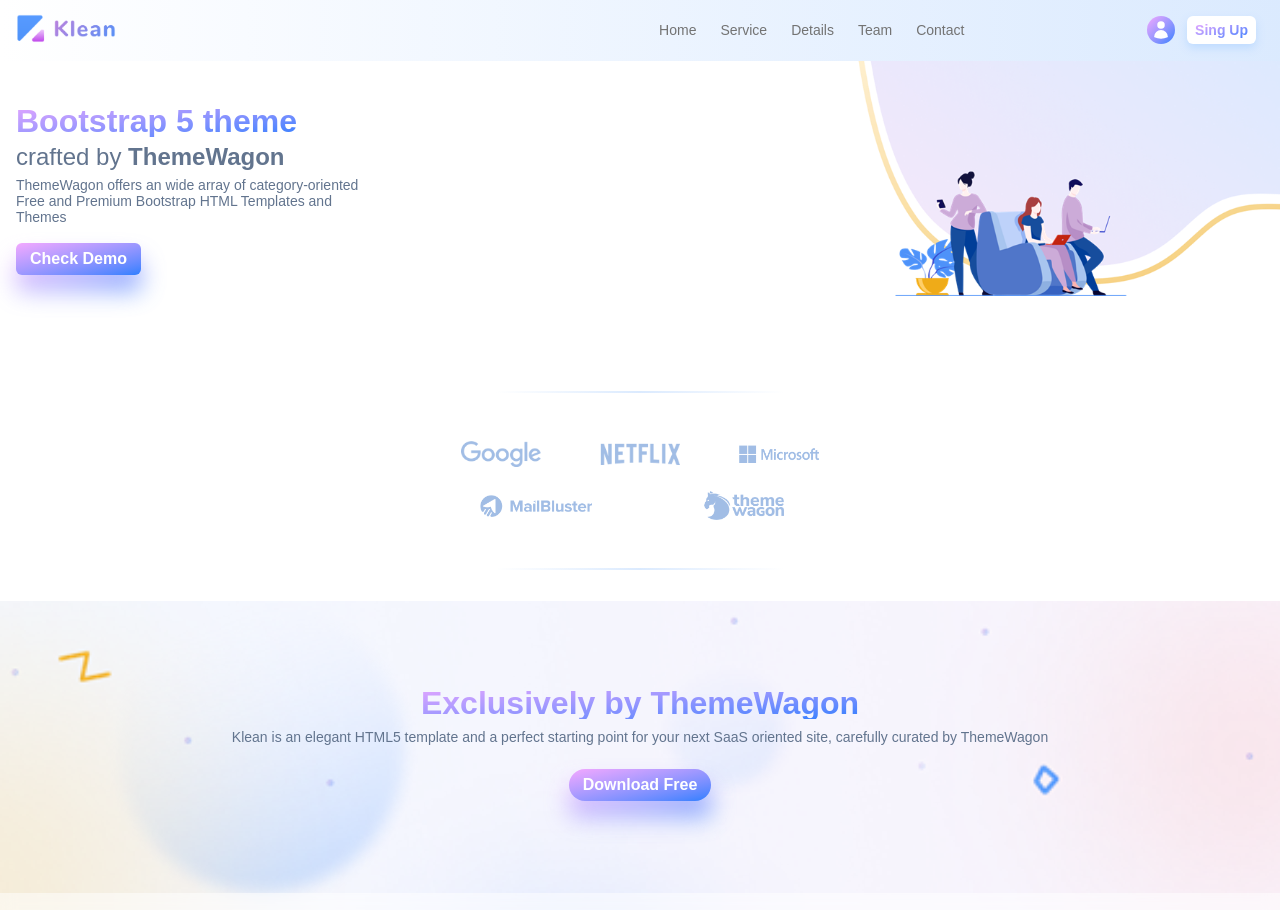
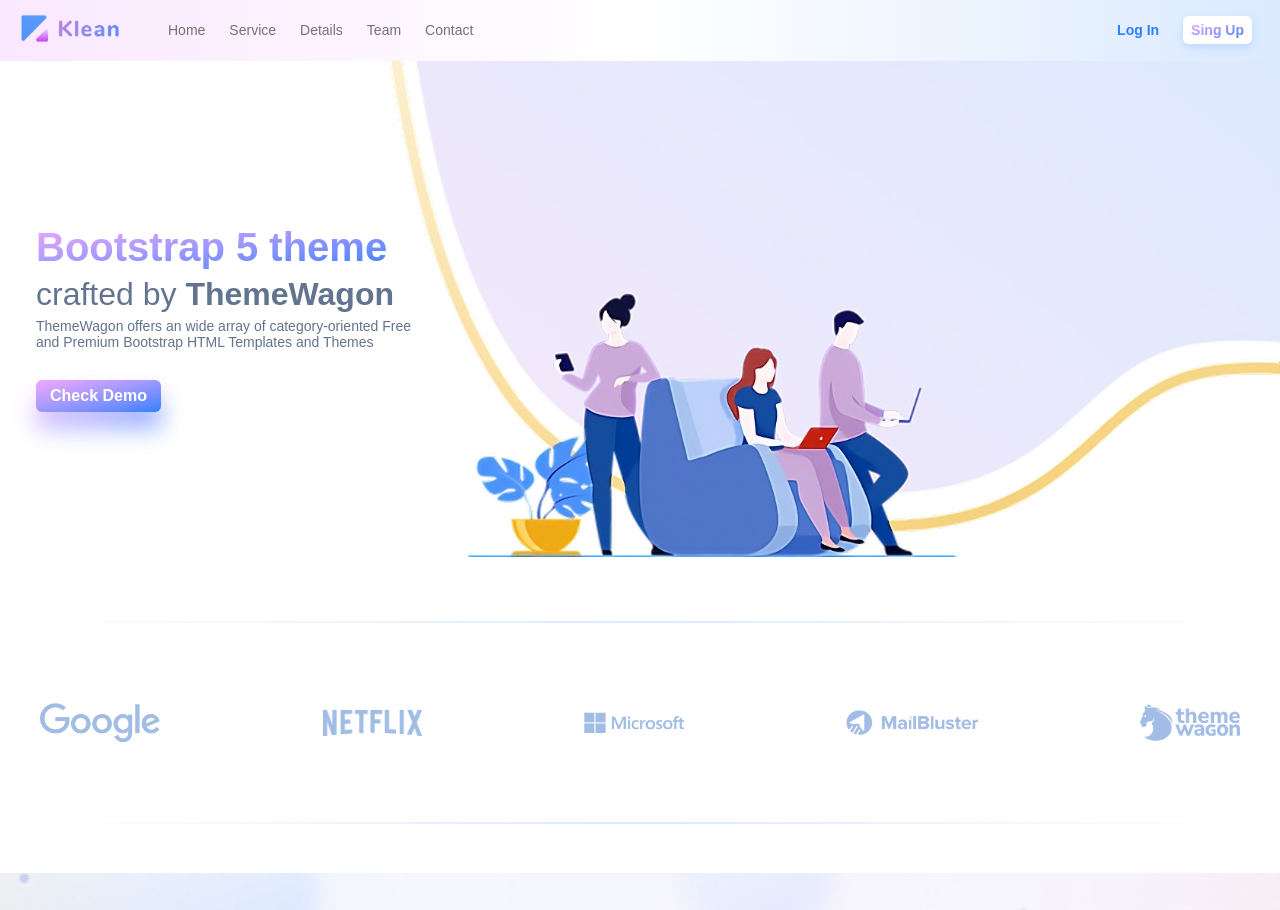
Before and after one commit to OsGodoy/practica-calif-3-etapa2, a React (Vite) app: page / in a window 1280 px wide. Shown: the top 910 px of the page. Built offline with nearby package versions, Linux system fonts and the light colour scheme.

Commit message:
6to cambio

```diff
--- a/src/components/Footer.jsx
+++ b/src/components/Footer.jsx
@@ -4,12 +4,12 @@
 export default function Footer() {
   return (
     <>
-      <footer className="w-full bg-[length:1380px] bg-bottom bg-[url(/images/footer/image1.png)] bg-no-repeat">
-        <section className="h-65 px-4 gap-2 sm:m-4 flex flex-col items-center justify-center">
-          <div className="h-10 text-[32px] font-bold bg-gradient-to-br from-fuchsia-300 to-blue-500 bg-clip-text text-transparent">
+      <footer className="w-full flex flex-col items-center justify-center bg-[length:1380px] xl:bg-[length:1880px] bg-bottom bg-[url(/images/footer/image1.png)] bg-no-repeat">
+        <section className="w-80 sm:w-150 h-65 px-4 gap-2 sm:m-4 flex flex-col items-center justify-center leading-9">
+          <div className="text-3xl sm:text-[38px] xl:text-[40px] font-bold bg-gradient-to-br from-fuchsia-300 to-blue-500 bg-clip-text text-transparent">
             <h2 className="text-center">Exclusively by ThemeWagon</h2>
           </div>
-          <p className="px-8 sm:px-40 text-center text-sm text-slate-500">
+          <p className="w-80 sm:w-140 px-8 text-center text-sm text-slate-500">
             Klean is an elegant HTML5 template and a perfect starting point for
             your next SaaS oriented site, carefully curated by ThemeWagon
           </p>
@@ -22,9 +22,9 @@
             </div>
           </div>
         </section>
-        <div className="bg-white/50 backdrop-blur-sm">
+        <div className="w-full flex flex-col items-center justify-center bg-white/50 backdrop-blur-sm">
           <FooterComps />
-          <section className="sm:mt-4">
+          <section className="w-full sm:mt-4">
             <div className="h-[2px] w-full bg-gradient-to-r from-transparent via-blue-100 to-transparent"></div>
             <p className="text-slate-500 text-xs text-center p-4 flex items-center justify-center">
               © Os Godoy, 2025
--- a/src/components/FooterComps.jsx
+++ b/src/components/FooterComps.jsx
@@ -3,7 +3,7 @@
 export default function FooterComps() {
   return (
     <>
-      <div className="sm:flex items-center justify-center">
+      <div className="w-full sm:w-150 md:w-180 flex sm:flex-row flex-col items-center justify-center sm:justify-between">
         <div className="sm:order-2 sm:px-4">
           <section className="text-sm text-slate-600 pt-4 gap-1 flex flex-col items-center justify-center">
             <h6>Follow Us</h6>
--- a/src/components/Header.jsx
+++ b/src/components/Header.jsx
@@ -2,7 +2,9 @@
 
 export default function Header({ setIsToggleNavegator }) {
   return (
-    <nav className="p-4 bg-gradient-to-l from-blue-100 to-white w-full sticky top-0 flex items-center justify-between z-[100]">
+    <nav className="p-4 bg-gradient-to-r from-fuchsia-100 via-white to-blue-100 w-full sticky top-0 flex items-center justify-center z-[100]">
+      <div className="w-full md:w-182 lg:w-250 xl:w-310 flex items-center justify-between">
+        <div className="gap-12 flex items-center justify-center">
         <Link to="/">
           <img
             className="relative md:bottom-0.5 w-30 md:w-25"
@@ -10,8 +12,7 @@
             alt="logo"
           />
         </Link>
-      <div className="flex items-center justify-center gap-2">
-        <nav className="text-sm hidden md:flex w-120 items-center justify-between">
+        <nav className="text-sm hidden md:flex items-center justify-between">
           <ul className="text-neutral-500 font-medium gap-6 flex items-center justify-center">
             <Link to="/">Home</Link>
             <Link to="/services">Service</Link>
@@ -20,8 +21,10 @@
             <Link to="/contact">Contact</Link>
           </ul>
         </nav>
+      </div>
+      <div className="flex items-center justify-center gap-2">
         <section className="gap-2 flex items-center justify-center">
-          <button className="md:p-1 md:bg-gradient-to-br from-fuchsia-300 to-blue-500 rounded-full">
+          <button className="lg:hidden md:p-1 md:bg-gradient-to-br from-fuchsia-300 to-blue-500 rounded-full">
             <svg
               xmlns="http://www.w3.org/2000/svg"
               viewBox="0 0 24 24"
@@ -34,6 +37,11 @@
                 clipRule="evenodd"
               />
             </svg>
+          </button>
+          <button className="p-1 px-2 rounded-md mr-1 hidden lg:flex items-center justify-center">
+            <p className="text-sm font-bold text-blue-500">
+              Log In
+            </p>
           </button>
           <button className="bg-white p-1 px-2 rounded-md ml-1 hidden md:flex items-center justify-center drop-shadow-lg drop-shadow-blue-200">
             <p className="text-sm font-bold bg-gradient-to-br from-fuchsia-300 to-blue-500 bg-clip-text text-transparent">
@@ -58,6 +66,7 @@
           </button>
         </section>
       </div>
+      </div>
     </nav>
   );
 }
--- a/src/components/ModalNavegator.jsx
+++ b/src/components/ModalNavegator.jsx
@@ -21,9 +21,9 @@
             ${isToggleNavegator ? "translate-x-0" : "translate-x-full"}`}
           onClick={(e) => e.stopPropagation()}
         >
-          <div className="h-100 w-full rounded-bl-lg bg-white/70 outline-2 outline-white/80 backdrop-blur-md flex items-center justify-center">
+          <div className="h-120 w-full rounded-bl-lg bg-white/70 outline-2 outline-white/80 backdrop-blur-md flex items-center justify-center">
             <ul
-              className="text-blue-600 font-medium gap-4 flex flex-col items-center justify-center"
+              className="text-blue-600 font-medium gap-6 flex flex-col items-center justify-center"
               onClick={() => setIsToggleNavegator(false)}
             >
               <Link to="/">Home</Link>
--- a/src/pages/Home.jsx
+++ b/src/pages/Home.jsx
@@ -4,21 +4,21 @@
 export default function Home() {
   return (
     <>
-      <section className="flex flex-col md:h-75 items-center md:items-start justify-end md:justify-start h-140 w-screen bg-no-repeat bg-[url(/images/1.home/illustration1.png)] bg-[position:30%_0px] sm:bg-right-top md:bg-[length:450px]">
-        <div className="md:w-100 md:h-65 flex flex-col items-center justify-center">
-          <div className="p-4 gap-1 flex flex-col items-center md:items-start justify-center">
-            <h2 className="h-10 text-[32px] font-bold bg-gradient-to-br from-fuchsia-300 to-blue-500 bg-clip-text text-transparent">
+      <section className="flex flex-col h-140 md:h-75 lg:h-100 xl:h-128 items-center md:items-center justify-end md:justify-start w-screen bg-no-repeat bg-[url(/images/1.home/illustration1.png)] bg-[position:18px_0px] bg-[length:620px] sm:bg-right-top md:bg-[length:450px] lg:bg-[length:720px] xl:bg-[length:950px]">
+        <div className="md:w-182 lg:w-250 xl:w-310 md:h-65 lg:h-100 xl:h-130 flex flex-col items-center md:items-start justify-center">
+          <div className="py-4 lg:p-4 gap-1 flex flex-col items-center md:items-start justify-center">
+            <h2 className="text-3xl sm:text-[38px] xl:text-[40px] font-bold bg-gradient-to-br from-fuchsia-300 to-blue-500 bg-clip-text text-transparent">
               Bootstrap 5 theme
             </h2>
-            <p className="text-center text-2xl text-slate-500">
+            <p className="text-center text-2xl sm:text-3xl xl:text-[32px] text-slate-500">
               crafted by <strong>ThemeWagon</strong>
             </p>
-            <p className="px-8 sm:px-35 md:p-0 text-center md:text-start text-sm text-slate-500 leading-4">
+            <p className="w-80 sm:w-100 md:w-95 px-8 md:p-0 text-center md:text-start text-sm md:text-[14px] text-slate-500 leading-4">
               ThemeWagon offers an wide array of category-oriented Free and
               Premium Bootstrap HTML Templates and Themes
             </p>
           </div>
-          <div className="relative top-4 md:top-1 h-15 flex items-center justify-center md:self-start md:pl-4">
+          <div className="relative top-4 md:top-1 lg:top-4 h-15 lg:pl-4 flex items-center justify-center md:self-start">
             <div className="relative inline-block">
               <button className="relative text-white font-semibold bg-gradient-to-br from-fuchsia-300 to-blue-500 py-1 px-3.5 rounded-md z-10 bottom-4">
                 Check Demo
@@ -28,31 +28,31 @@
           </div>
         </div>
       </section>
-      <section className="h-60 w-80 p-4 px-4 gap-4 flex flex-col items-center justify-center place-self-center">
+      <section className="h-60 lg:h-104 xl:h-75 w-80 sm:w-160 md:w-190 lg:w-250 xl:w-310 p-4 gap-4 md:gap-10 lg:gap-20 xl:gap-12 flex flex-col items-center justify-center place-self-center">
         <div className="h-[2px] w-full bg-gradient-to-r from-transparent via-blue-100 to-transparent"></div>
-        <div className="w-80 sm:w-100 grid grid-cols-6 px-1 py-8 gap-2 sm:gap-6 place-items-center">
+        <div className="w-80 sm:w-full grid grid-cols-6 md:flex items-center justify-between px-1 py-8 gap-2 place-items-center">
           <img
-            className="col-span-2 w-20"
+            className="col-span-2 w-20 md:w-30"
             src="./images/1.home/google.png"
             alt=""
           />
           <img
-            className="col-span-2 w-20"
+            className="col-span-2 w-20 md:w-25"
             src="./images/1.home/netflix.png"
             alt=""
           />
           <img
-            className="col-span-2 w-20"
+            className="col-span-2 w-20 md:w-25"
             src="./images/1.home/microsoft.png"
             alt=""
           />
           <img
-            className="col-span-3 w-28"
+            className="col-span-3 w-28 md:w-33"
             src="./images/1.home/mailbuster.png"
             alt=""
           />
           <img
-            className="col-span-3 w-20"
+            className="col-span-3 w-20 md:w-25"
             src="./images/1.home/themewagon.png"
             alt=""
           />
```
Also changed, not shown: public/images/1.home/illustration1.png. Lines whose indentation alone changed are shown as unchanged.
